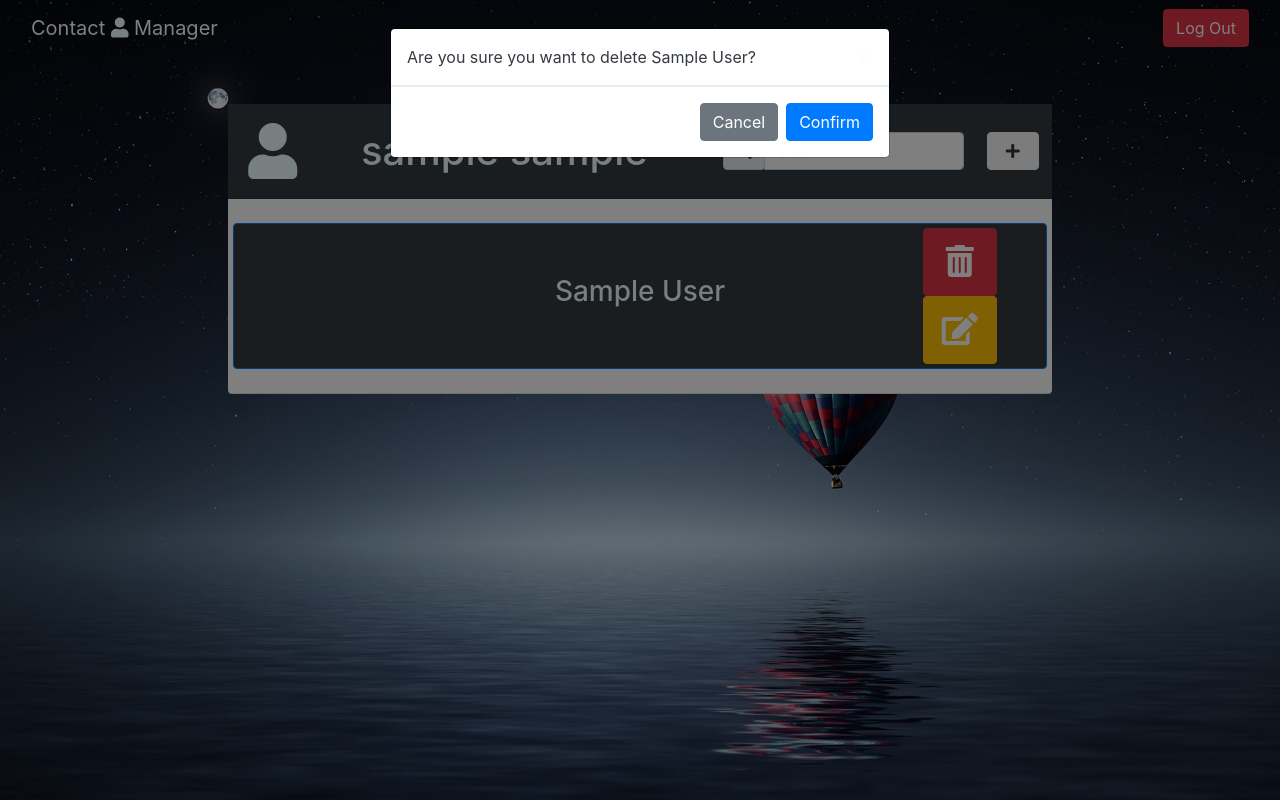
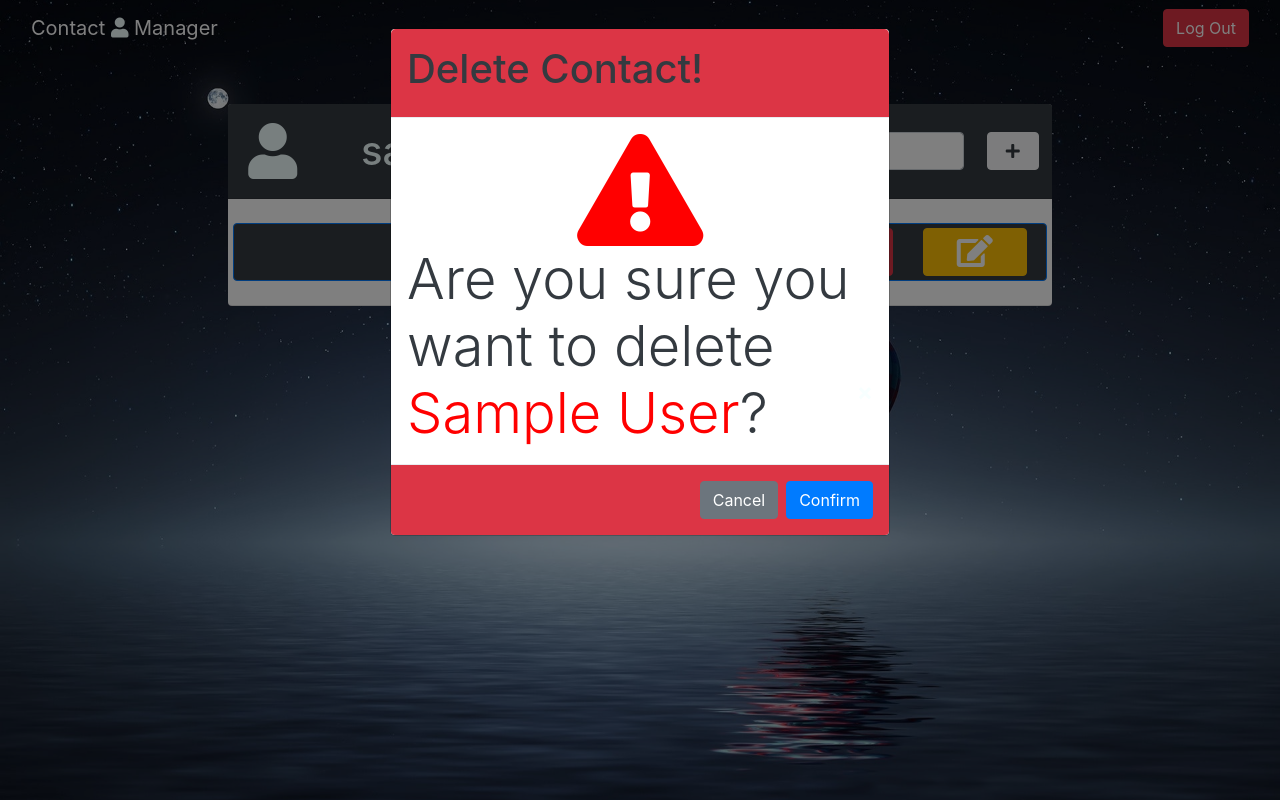
Before and after one commit to hiranosasuke/group8, a PHP site: page /contact.php in a window 1280 px wide, after a click that opens the changed part. Run offline with PHP 8.4, Linux system fonts and the light colour scheme; the visitor is signed in with stand-in values (Sample User, id 1); tables that the repository leaves empty or names only in its code hold one stand-in row (values such as "Sample post"); some libraries are stand-ins or nearby versions.

Commit message:
Fixed modals

```diff
--- a/contact.php
+++ b/contact.php
@@ -9,6 +9,7 @@
 ?>
 
 <body>
+
 			<div class="container col-8 mt-5 mx-auto">
 				<div class="card" style="border-top:0px; border-left:0px; border-right:0px">
 	  		<div class="card-header bg-dark text-light">
@@ -92,7 +93,7 @@
 							//	$first=$row['FirstName'];
 							echo"
 								    <div id='contact' class='py-1'>
-											<div name='contact' class=' contact border rounded border-primary bg-dark row' data-toggle='modal' data-target='#$id-Modal'>
+											<div name='contact' class='contact border rounded border-primary bg-dark row' data-toggle='modal' data-target='#$id-Modal'>
 
 												<div class='container m-1'>
 											 		<div class='row'>
@@ -103,13 +104,14 @@
 															<h3 class='mx-auto'> $first $last</h3>
 														</div>
 														<div class='col-md-2 my-auto'>
-															<button class='btn btn-danger p-3' data-toggle='modal' data-target='#deleteContactModal$id'>
+															<button class='btn btn-danger btn-block' data-dismiss='modal' onclick='myFunction(this)'  data-toggle='modal' data-target='#deleteContactModal$id'>
 																	<i class='fa fa-fw fa-2x fa-trash-alt text-white'></i>
 															</button>
-
-															<buttton class='btn btn-warning p-3' data-toggle='modal' data-target='#editContactModal$id'>
+														</div>
+														<div class='col-md-2 my-auto'>
+															<button class='btn btn-warning btn-block' data-toggle='modal' onclick='myFunction(this)' data-target='#editContactModal$id'>
 																	<i class='fa fa-fw fa-2x fa-edit text-white'></i>
-															</buttton>
+															</button>
 														</div>
 											 		</div>
 											 	</div>
@@ -118,7 +120,7 @@
 
 
 									<!--CONTACT MODAL-->
-									<div class='modal fade' id='$id-Modal'>
+									<div class='modal contact fade' id='$id-Modal'>
 
 										<div class='modal-dialog modal-lg'>
 											<div class='modal-content'>
@@ -158,13 +160,20 @@
 											<form method='post' action='includes/delContact.inc.php'>
 											<div class='modal-content text-dark'>
 												<input type='hidden' name='delete_id' value='$id'>
-												<div class='modal-header text-dark'>
-													Are you sure you want to delete $first $last?
-													<button type='button' class='close' data-dismiss='modal' aria-label='Close'>
-														<span aria-hidden='true'>&times;</span>
-													</button>
+												<div class='modal-header bg-danger text-dark'>
+													<h1 class='text-dark'> Delete Contact! </h1>
 												</div>
-												<div class='modal-footer'>
+												<div class='modal-body'>
+												<div class='text-center'>
+													<i style='color:red' class='fa fa-7x fa-exclamation-triangle'></i>
+												</div>
+
+												<span class=' display-4 text-dark'>Are you sure you want to delete <span style='color:red'> $first $last</span>?</span>
+												<button type='button' class='close' data-dismiss='modal' aria-label='Close'>
+													<span aria-hidden='true'>&times;</span>
+												</button>
+												</div>
+												<div class='modal-footer rounded-bottom bg-danger'>
 													<button type='button' class='btn btn-secondary' data-dismiss='modal'>Cancel</button>
 													<button type='submit' class='btn btn-primary' name='delete'>Confirm</button>
 												</div>
@@ -182,7 +191,7 @@
 													<button class='close' data-dismiss='modal'>&times;</button>
 												</div>
 												<div class='modal-body'>
-													<form class='col-10 m-auto border' action='includes/editContact.inc.php' method='POST'>
+													<form class='col-10 m-auto p-5 border' action='includes/editContact.inc.php' method='POST'>
 														 <input type='hidden' name='edit_id' value='$id'>
 														 <input name='newfirst' class='form-control mt-3 mb-2' placeholder='$first'>
 														 <input name='newlast' class='form-control my-2' placeholder='$last'>
@@ -190,7 +199,7 @@
 														 <input name='newnum' class='form-control my-2' placeholder='$num'>
 
 												</div>
-												<div class='modal-footer bg-warning rounded-bottom'>
+												<div class='modal-footer rounded-bottom bg-warning rounded-bottom'>
 														<button name='update' type='submit' class='btn btn-success'>Update</button>
 												</div>
 												</form>
@@ -325,16 +334,12 @@
 
 <script>
 
-
-
-
-$('#deleteModal').on('hide.bs.modal', function (e) {
-  	$('#contactModal').modal('hide');
-})
-
-$('#updateModal').on('hide.bs.modal', function (e) {
-  	$('#contactModal').modal('hide');
-})
+function myFunction(e) {
+	var openModal =	$(e).attr("data-target");
+	$(openModal).on('hide.bs.modal', function () {
+            $('.contact').modal('hide');
+    });
+}
 
 
 function getItem(item) {
```
